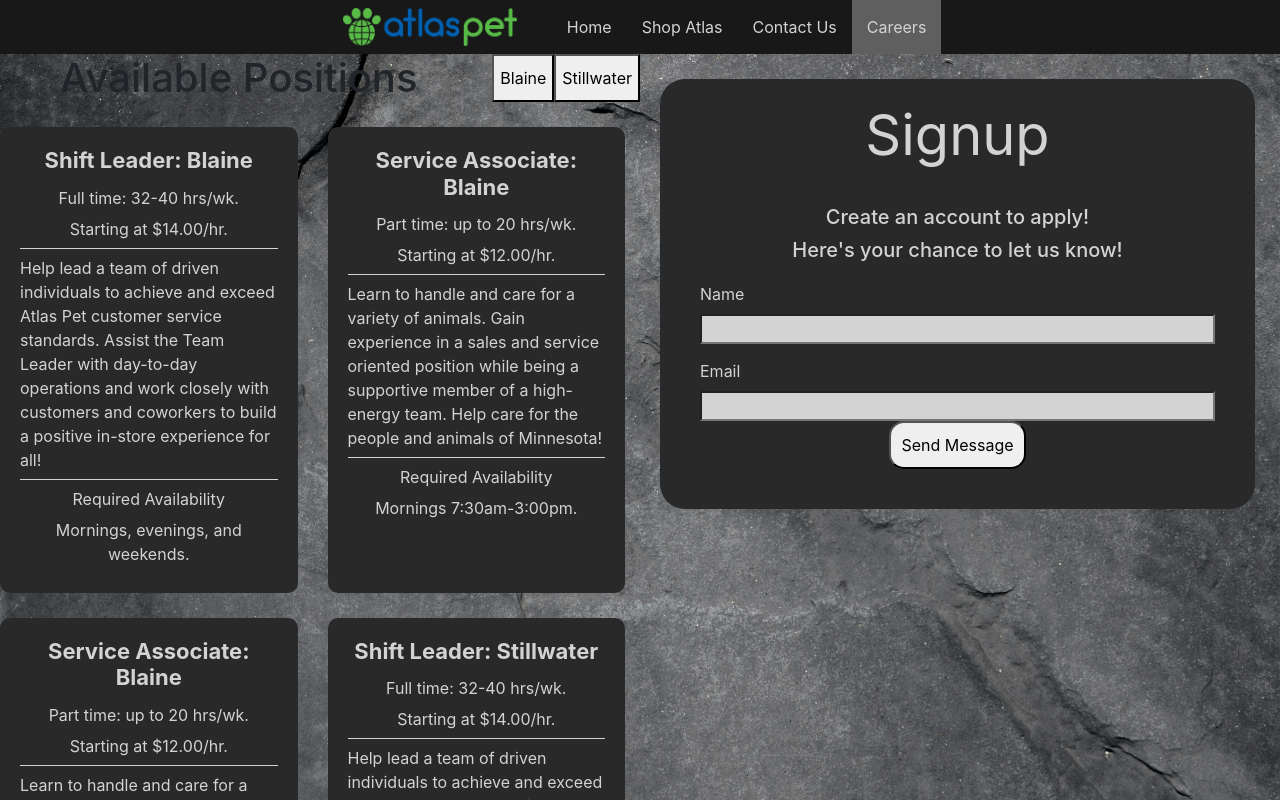
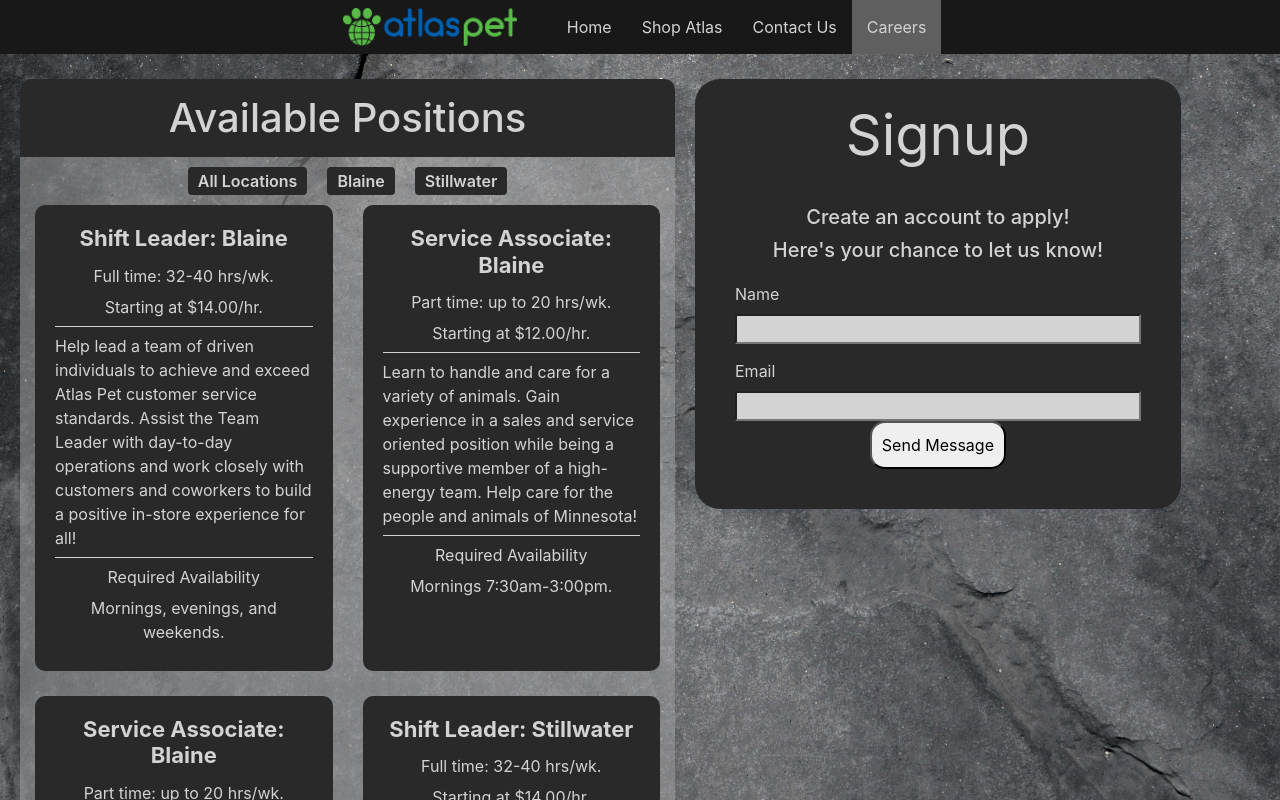
Before and after one commit to goldapple911/website-for-pet-lovers, a React (Create React App) app in the folder client/: page /Careers in a window 1280 px wide. Shown: the top 800 px of the page. Built offline with nearby package versions, Linux system fonts and the light colour scheme.

Commit message:
Added styling to careers page

```diff
--- a/client/src/components/BackgroundVid/backgroundVid.css
+++ b/client/src/components/BackgroundVid/backgroundVid.css
@@ -8,15 +8,15 @@
     z-index: -2;
 }
 
-/* .overlay {
+.overlay {
     height: 100vh;
     width: 100%;
     position: fixed;
     top: 0;
     z-index: -1;
-    background-color: darkslategray;
+    background-color: rgb(71, 85, 85);
     opacity: 75%;
-} */
+}
 
 .cover-video {
     min-width: 100%;
--- a/client/src/components/CardJob/cardJob.css
+++ b/client/src/components/CardJob/cardJob.css
@@ -1,6 +1,6 @@
 .job-card {
     background-color: rgb(41, 41, 41);
-    margin-top: 25px;
+    margin-bottom: 25px;
     border-radius: 10px;
     color: lightgray;
 }
--- /dev/null
+++ b/client/src/components/FormSignup/formSignup.css
@@ -0,0 +1,8 @@
+.user-form {
+    margin: 0 auto;
+    padding: 0 auto;
+}
+
+.user-form-wrapper {
+    width: 100%;
+}
--- a/client/src/components/FormSignup/index.js
+++ b/client/src/components/FormSignup/index.js
@@ -1,6 +1,6 @@
 import React, { useState } from "react";
 import axios from "axios";
-// import "./style.css";
+import "./formSignup.css";
 
 function ContactForm() {
     const [formData, setFormData] = useState({
--- a/client/src/pages/Careers.js
+++ b/client/src/pages/Careers.js
@@ -53,17 +53,25 @@
         <main className="hide-overflow">
             <Background />
             <div className="row">
-                <div className="col-md-6">
-                    <div className="row">
-                        <h1 className="section-title">Available Positions</h1>
-                        <button onClick={handleLocationChange} value="Blaine">Blaine</button>
-                        <button onClick={handleLocationChange} value="Stillwater">Stillwater</button>
+                <div className="col-md-6 job-section">
+                    <div className="job-section-overlay"></div>
+                    <div>
+                        <div className="row">
+                            <div className="col-md-12 text-center job-header">
+                                <h1 className="section-title">Available Positions</h1>
+                            </div>
+                            <div className="col-md-12 text-center">
+                                <button type="button" className="btn btn-light btn-filter" onClick={handleLocationChange} value="all">All Locations</button>
+                                <button type="button" className="btn btn-light btn-filter" onClick={handleLocationChange} value="Blaine">Blaine</button>
+                                <button type="button" className="btn btn-light btn-filter" onClick={handleLocationChange} value="Stillwater">Stillwater</button>
+                            </div>
+                        </div>
+                        <JobCard
+                            jobs={jobs}
+                        />
                     </div>
-                    <JobCard
-                        jobs={jobs}
-                    />
                 </div>
-                <div className="col-md-6">
+                <div className="col-md-5">
                     {(signup) ? <FormSignup /> : <FormLogin />}
                 </div>
             </div>
--- a/client/src/pages/style.css
+++ b/client/src/pages/style.css
@@ -56,3 +56,44 @@
 }
 
 /* Shop By Category Page */
+
+/* Careers Page */
+.btn-filter {
+    font-weight: 600;
+    padding: 2px 10px;
+    margin: 10px;
+    margin-bottom: 10px;
+    color: lightgray;
+    background-color: rgb(41, 41, 41);
+    border-style: none;
+}
+
+.section-title {
+    color: lightgray;
+}
+
+.job-header {
+    background-color: rgb(41, 41, 41);
+    padding: 15px;
+    border-radius: 10px;
+    border-bottom-left-radius: 0px;
+    border-bottom-right-radius: 0px;
+}
+
+.job-section {
+    margin-top: 25px;
+    margin-left: 35px;
+    border-radius: 10px;
+    position: relative;
+}
+
+.job-section-overlay {
+position: absolute;
+background-color: rgb(165, 165, 165);
+top: 0px;
+bottom: 0px;
+left: 0px;
+right: 0px;
+border-radius: 10px;
+opacity: 50%;
+}
```
Also changed, not shown: 1 other file (tests, documents, lock files or other folders).
